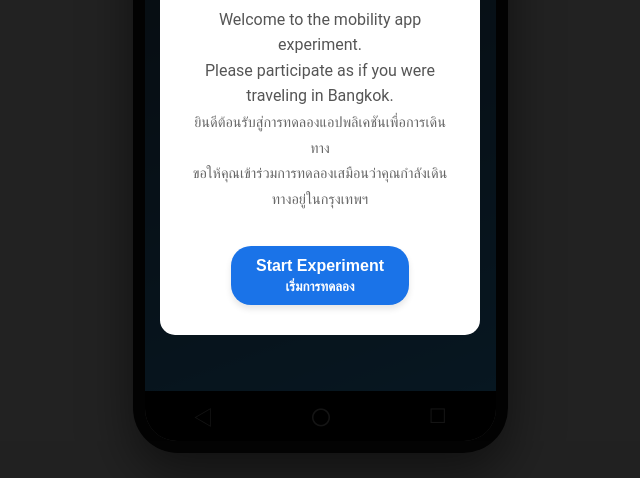
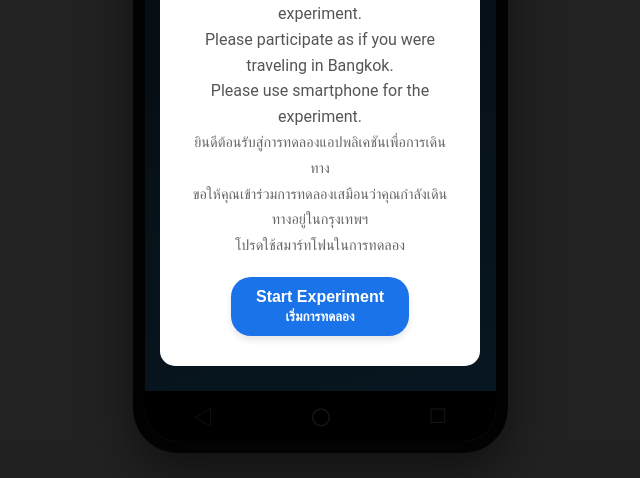
Before and after one commit to ageorgew8/bangkok-app-project, a plain HTML site: page index.html in a window 1280 px wide. Shown: the part 322-800 px from the top of the page, without its empty margins (320-960 px from the left). Drawn offline with nearby package versions, Linux system fonts and the light colour scheme; no server answers.

Commit message:
Add files via upload

```diff
--- a/index.html
+++ b/index.html
@@ -16,9 +16,11 @@
                 <p>
                     Welcome to the mobility app experiment.<br>
                     Please participate as if you were traveling in Bangkok.<br>
+                    Please use smartphone for the experiment.<br>
                     <span style="color:#666; font-size:0.9em;">
                     ยินดีต้อนรับสู่การทดลองแอปพลิเคชันเพื่อการเดินทาง<br>
-                    ขอให้คุณเข้าร่วมการทดลองเสมือนว่าคุณกำลังเดินทางอยู่ในกรุงเทพฯ
+                    ขอให้คุณเข้าร่วมการทดลองเสมือนว่าคุณกำลังเดินทางอยู่ในกรุงเทพฯ<br>
+                    โปรดใช้สมาร์ทโฟนในการทดลอง
                     </span>
                 </p>
 
--- a/style.css
+++ b/style.css
@@ -122,52 +122,64 @@ body {
 }
 
 /* ==============================
-   4. オーバーレイ（説明画面・許可画面など）
+   4. オーバーレイ（説明画面・許可画面など）修正版
    ============================== */
 .overlay-page {
-    /* 重要: これがないとFlexの流れで画面下に押し出されます */
     position: absolute;
     top: 0;
     left: 0;
     width: 100%;
     height: 100%;
 
-    /* ステータスバー(z-index:20)やナビ(z-index:20)より上に出す */
     z-index: 1000;
+    background: #ffffff;
 
-    background: #ffffff; /* 背景を白で塗りつぶす */
-    display: none;       /* 最初は非表示 */
+    /* 最初は非表示 */
+    display: none;
 
-    /* 中身を中央揃えにする */
+    /* ★変更点1: スクロールを許可 */
+    overflow-y: auto;
+    -webkit-overflow-scrolling: touch; /* iOSでのスクロールを滑らかに */
+
+    /* フレックスボックス設定 */
     flex-direction: column;
-    justify-content: center;
-    align-items: center;
-    padding: 30px;
-    text-align: center;
+    align-items: center; /* 横方向は中央揃え */
+
+    /* ★変更点2: justify-content: center を削除 */
+    /* これがあると長いコンテンツの上下が見切れてしまいます */
 }
 
-/* activeクラスがついたときだけ表示 */
 .overlay-page.active {
     display: flex;
 }
 
-/* 中身のコンテンツボックス */
 .content-box {
     width: 100%;
     max-width: 320px;
+
+    /* ★変更点3: 上下のマージンを auto にする */
+    /* これにより、画面より小さい時は垂直中央に、大きい時は上から配置されます */
+    margin: auto;
+
+    /* 上下に余白を持たせて、端っこギリギリにならないようにする */
+    padding: 40px 20px;
 }
 
+/* 以下は変更なし */
 .content-box h1, .content-box h2 {
     color: #333;
     margin-bottom: 20px;
+    text-align: center;
 }
 
 .content-box p {
     color: #555;
     line-height: 1.6;
     margin-bottom: 15px;
+    text-align: center; /* デフォルトは中央揃え */
 }
 
+/* 左揃えエリア用 */
 .left-align {
     text-align: left;
     background: #f9f9f9;
@@ -175,9 +187,14 @@ body {
     border-radius: 8px;
     margin-bottom: 20px;
 }
+.left-align p {
+    text-align: left; /* 上書き */
+}
 
-/* ボタンのデザイン */
+/* ボタン */
 .flow-btn {
+    display: block; /* ブロック要素にして中央配置しやすく */
+    margin: 0 auto; /* ボタン自体を中央寄せ */
     background: #1a73e8;
     color: white;
     border: none;
@@ -188,7 +205,7 @@ body {
     cursor: pointer;
     box-shadow: 0 4px 6px rgba(0,0,0,0.1);
     transition: transform 0.1s;
-    line-height: 1.2; /* 2行表示用 */
+    line-height: 1.2;
 }
 
 .flow-btn:active {
```
